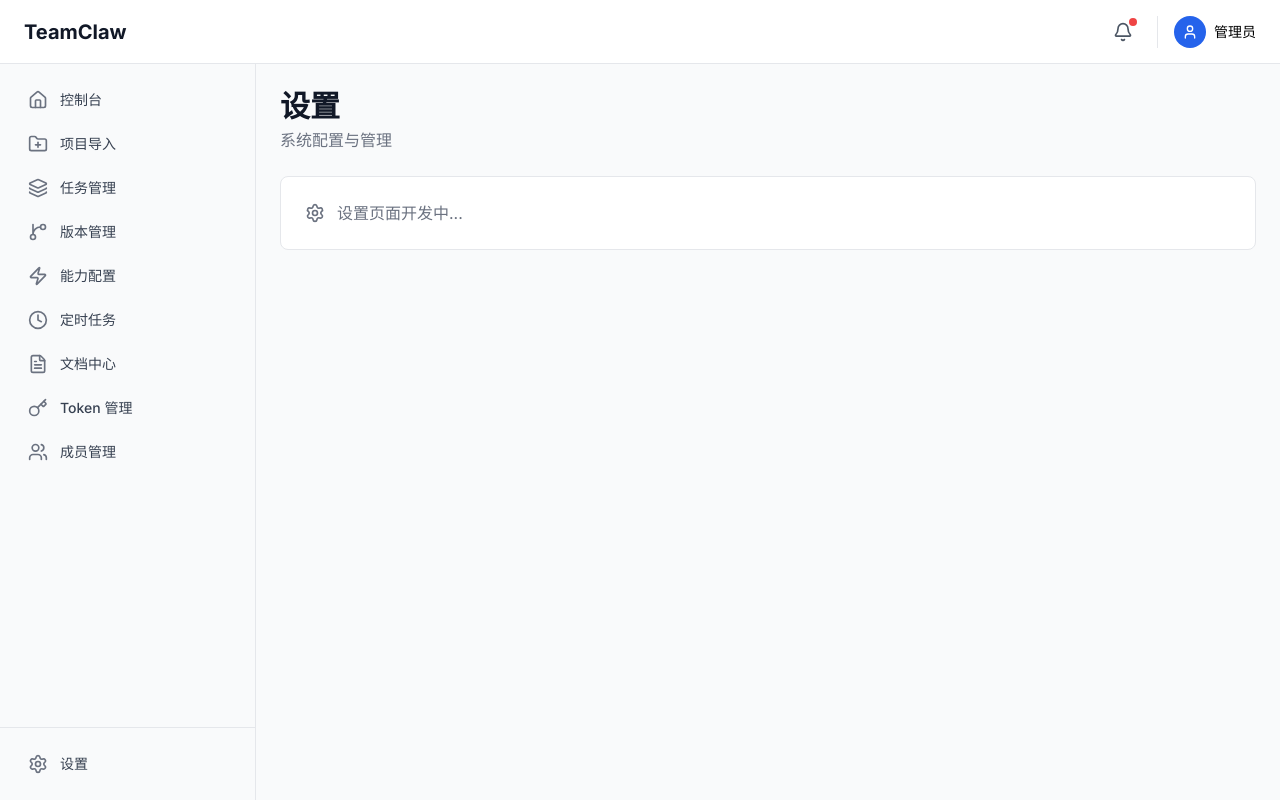
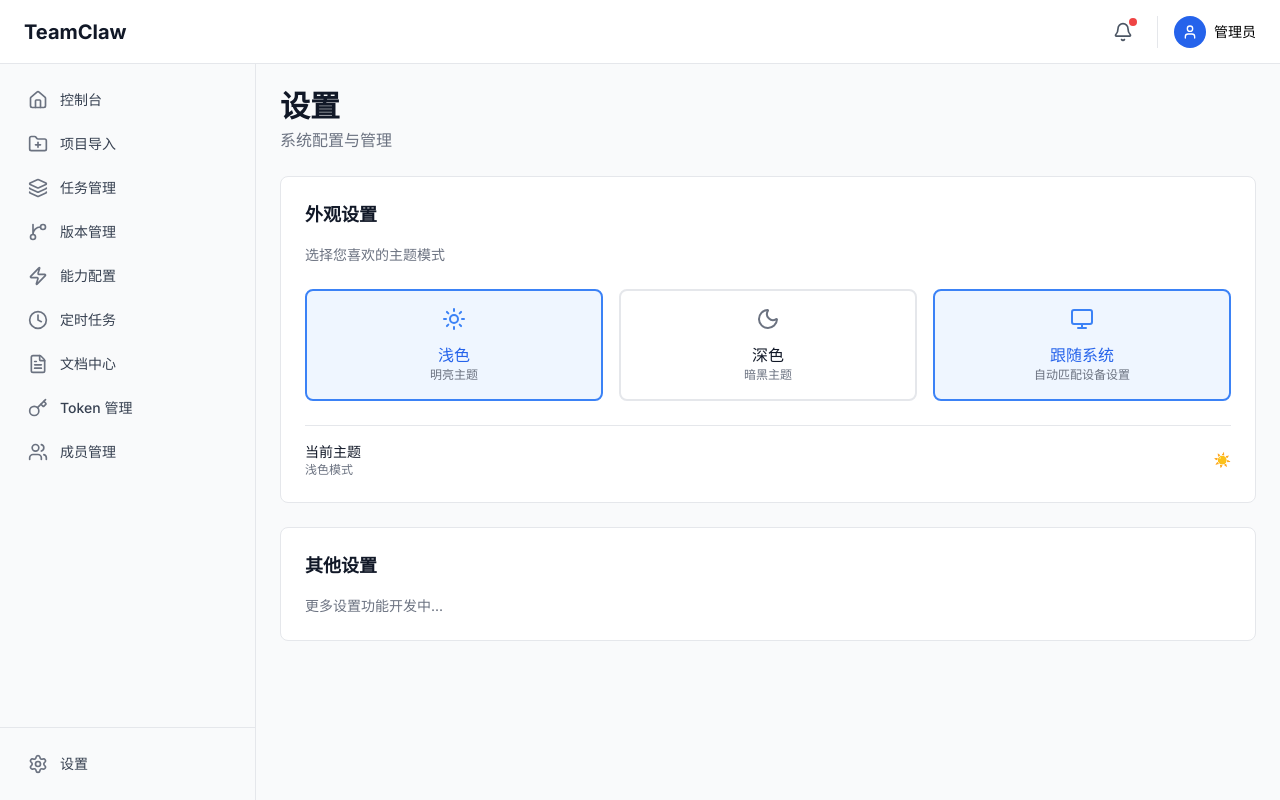
Before and after one commit to weisiwu/teamclaw, a Next.js app: page /settings in a window 1280 px wide. Built offline with nearby package versions, Linux system fonts and the light colour scheme.

Commit message:
iter-32: 项目初始化 - 添加主题切换功能，支持明暗主题

```diff
--- a/app/layout.tsx
+++ b/app/layout.tsx
@@ -2,6 +2,7 @@ import type { Metadata } from "next";
 import "./globals.css";
 import { AppLayout } from "@/components/layout/AppLayout";
 import { ReactQueryProvider } from "@/components/providers/ReactQueryProvider";
+import { ThemeProvider } from "@/components/theme/ThemeProvider";
 
 export const metadata: Metadata = {
   title: "TeamClaw 管理后台",
@@ -14,11 +15,18 @@ export default function RootLayout({
   children: React.ReactNode;
 }>) {
   return (
-    <html lang="zh-CN">
+    <html lang="zh-CN" suppressHydrationWarning>
       <body>
-        <ReactQueryProvider>
-          <AppLayout>{children}</AppLayout>
-        </ReactQueryProvider>
+        <ThemeProvider
+          attribute="class"
+          defaultTheme="system"
+          enableSystem
+          disableTransitionOnChange
+        >
+          <ReactQueryProvider>
+            <AppLayout>{children}</AppLayout>
+          </ReactQueryProvider>
+        </ThemeProvider>
       </body>
     </html>
   );
--- a/app/settings/page.tsx
+++ b/app/settings/page.tsx
@@ -1,17 +1,113 @@
-import { Settings as SettingsIcon } from "lucide-react";
+'use client';
+
+import { useTheme } from 'next-themes';
+import { Monitor, Moon, Sun } from 'lucide-react';
+import { useEffect, useState } from 'react';
 
 export default function Settings() {
+  const { theme, setTheme, resolvedTheme } = useTheme();
+  const [mounted, setMounted] = useState(false);
+
+  useEffect(() => {
+    setMounted(true);
+  }, []);
+
+  if (!mounted) {
+    return (
+      <div className="p-6 space-y-6">
+        <div>
+          <h1 className="text-3xl font-bold text-gray-900 dark:text-white">设置</h1>
+          <p className="text-gray-500 dark:text-gray-400 mt-1">系统配置与管理</p>
+        </div>
+        <div className="animate-pulse space-y-4">
+          <div className="h-20 bg-gray-200 dark:bg-gray-800 rounded-lg"></div>
+          <div className="h-20 bg-gray-200 dark:bg-gray-800 rounded-lg"></div>
+        </div>
+      </div>
+    );
+  }
+
+  const themes = [
+    { value: 'light', label: '浅色', icon: Sun, description: '明亮主题' },
+    { value: 'dark', label: '深色', icon: Moon, description: '暗黑主题' },
+    { value: 'system', label: '跟随系统', icon: Monitor, description: '自动匹配设备设置' },
+  ];
+
   return (
     <div className="p-6 space-y-6">
       <div>
-        <h1 className="text-3xl font-bold text-gray-900">设置</h1>
-        <p className="text-gray-500 mt-1">系统配置与管理</p>
+        <h1 className="text-3xl font-bold text-gray-900 dark:text-white">设置</h1>
+        <p className="text-gray-500 dark:text-gray-400 mt-1">系统配置与管理</p>
       </div>
 
-      <div className="bg-white rounded-lg border p-6">
-        <div className="flex items-center gap-3 text-gray-500">
-          <SettingsIcon className="w-5 h-5" />
-          <span>设置页面开发中...</span>
+      {/* 主题设置 */}
+      <div className="bg-white dark:bg-gray-800 rounded-lg border border-gray-200 dark:border-gray-700 p-6">
+        <h2 className="text-lg font-semibold text-gray-900 dark:text-white mb-4">
+          外观设置
+        </h2>
+        <p className="text-sm text-gray-500 dark:text-gray-400 mb-6">
+          选择您喜欢的主题模式
+        </p>
+
+        <div className="grid gap-4 sm:grid-cols-3">
+          {themes.map((t) => {
+            const Icon = t.icon;
+            const isActive = (theme === t.value) ||
+              (t.value === 'system' && !theme) ||
+              (resolvedTheme === t.value && t.value !== 'system');
+
+            return (
+              <button
+                key={t.value}
+                onClick={() => setTheme(t.value)}
+                className={`
+                  flex flex-col items-center gap-3 p-4 rounded-lg border-2 transition-all
+                  ${isActive
+                    ? 'border-blue-500 bg-blue-50 dark:bg-blue-900/20'
+                    : 'border-gray-200 dark:border-gray-700 hover:border-gray-300 dark:hover:border-gray-600'
+                  }
+                `}
+              >
+                <Icon className={`w-6 h-6 ${isActive ? 'text-blue-500' : 'text-gray-500 dark:text-gray-400'}`} />
+                <div className="text-center">
+                  <div className={`font-medium ${isActive ? 'text-blue-600 dark:text-blue-400' : 'text-gray-900 dark:text-white'}`}>
+                    {t.label}
+                  </div>
+                  <div className="text-xs text-gray-500 dark:text-gray-400">
+                    {t.description}
+                  </div>
+                </div>
+              </button>
+            );
+          })}
+        </div>
+
+        <div className="mt-6 pt-4 border-t border-gray-200 dark:border-gray-700">
+          <div className="flex items-center justify-between">
+            <div>
+              <div className="text-sm font-medium text-gray-900 dark:text-white">
+                当前主题
+              </div>
+              <div className="text-xs text-gray-500 dark:text-gray-400">
+                {resolvedTheme === 'dark' ? '深色模式' : resolvedTheme === 'light' ? '浅色模式' : '跟随系统'}
+              </div>
+            </div>
+            <div className="flex items-center gap-2">
+              <span className="text-sm text-gray-500 dark:text-gray-400">
+                {resolvedTheme === 'dark' ? '🌙' : resolvedTheme === 'light' ? '☀️' : '💻'}
+              </span>
+            </div>
+          </div>
+        </div>
+      </div>
+
+      {/* 其他设置占位 */}
+      <div className="bg-white dark:bg-gray-800 rounded-lg border border-gray-200 dark:border-gray-700 p-6">
+        <h2 className="text-lg font-semibold text-gray-900 dark:text-white mb-4">
+          其他设置
+        </h2>
+        <div className="text-gray-500 dark:text-gray-400 text-sm">
+          更多设置功能开发中...
         </div>
       </div>
     </div>
--- /dev/null
+++ b/components/theme/ThemeProvider.tsx
@@ -0,0 +1,8 @@
+'use client';
+
+import { ThemeProvider as NextThemesProvider } from 'next-themes';
+import type { ThemeProviderProps } from 'next-themes';
+
+export function ThemeProvider({ children, ...props }: ThemeProviderProps) {
+  return <NextThemesProvider {...props}>{children}</NextThemesProvider>;
+}
--- a/package.json
+++ b/package.json
@@ -36,6 +36,7 @@
     "clsx": "^2.1.1",
     "lucide-react": "^0.577.0",
     "next": "14.2.35",
+    "next-themes": "^0.4.6",
     "react": "^18",
     "react-dom": "^18",
     "react-markdown": "^10.1.0",
--- a/tailwind.config.ts
+++ b/tailwind.config.ts
@@ -1,6 +1,7 @@
 import type { Config } from "tailwindcss";
 
 const config: Config = {
+  darkMode: 'class',
   content: [
     "./components/**/*.{js,ts,jsx,tsx,mdx}",
     "./app/**/*.{js,ts,jsx,tsx,mdx}",
```
Also changed, not shown: 1 other file (tests, documents, lock files or other folders).
